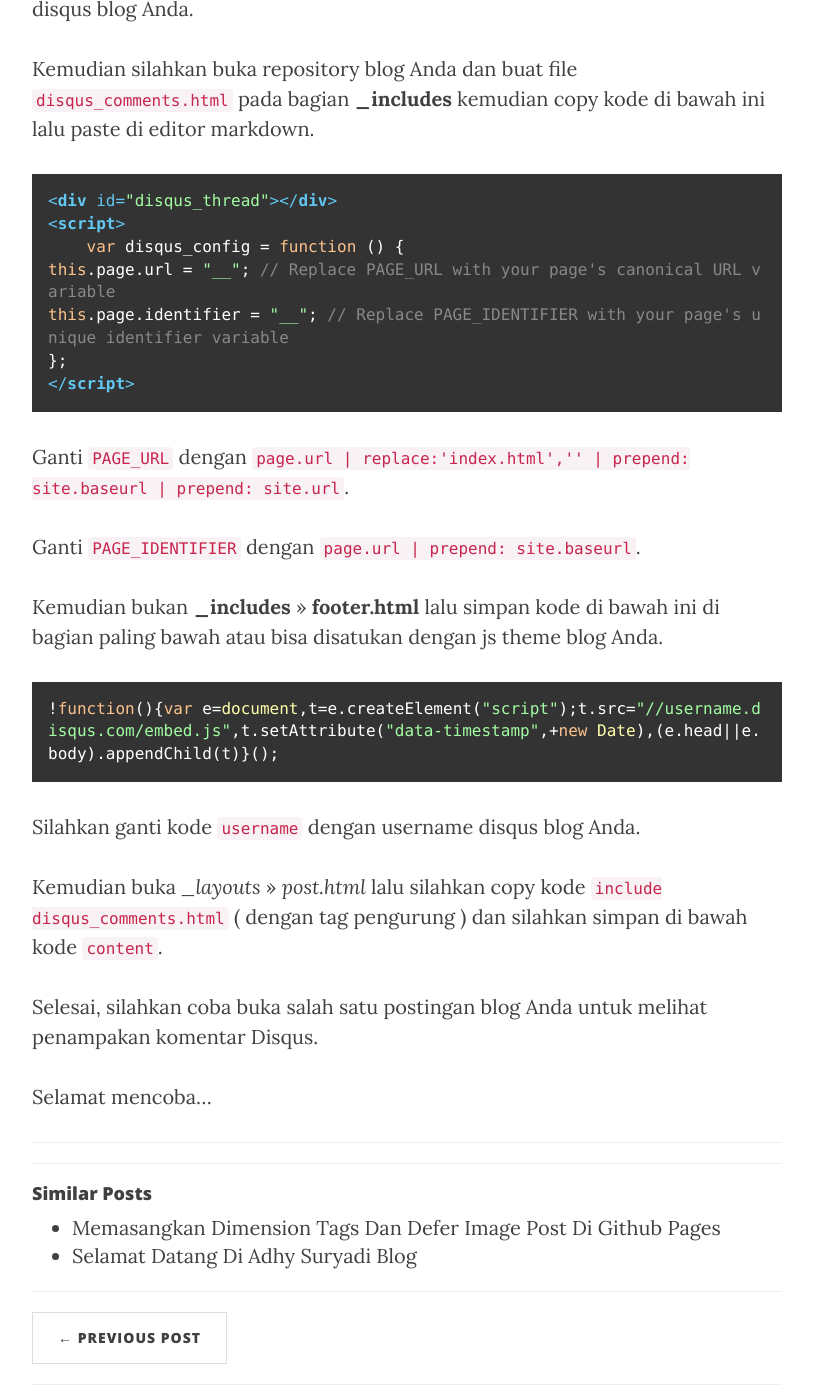
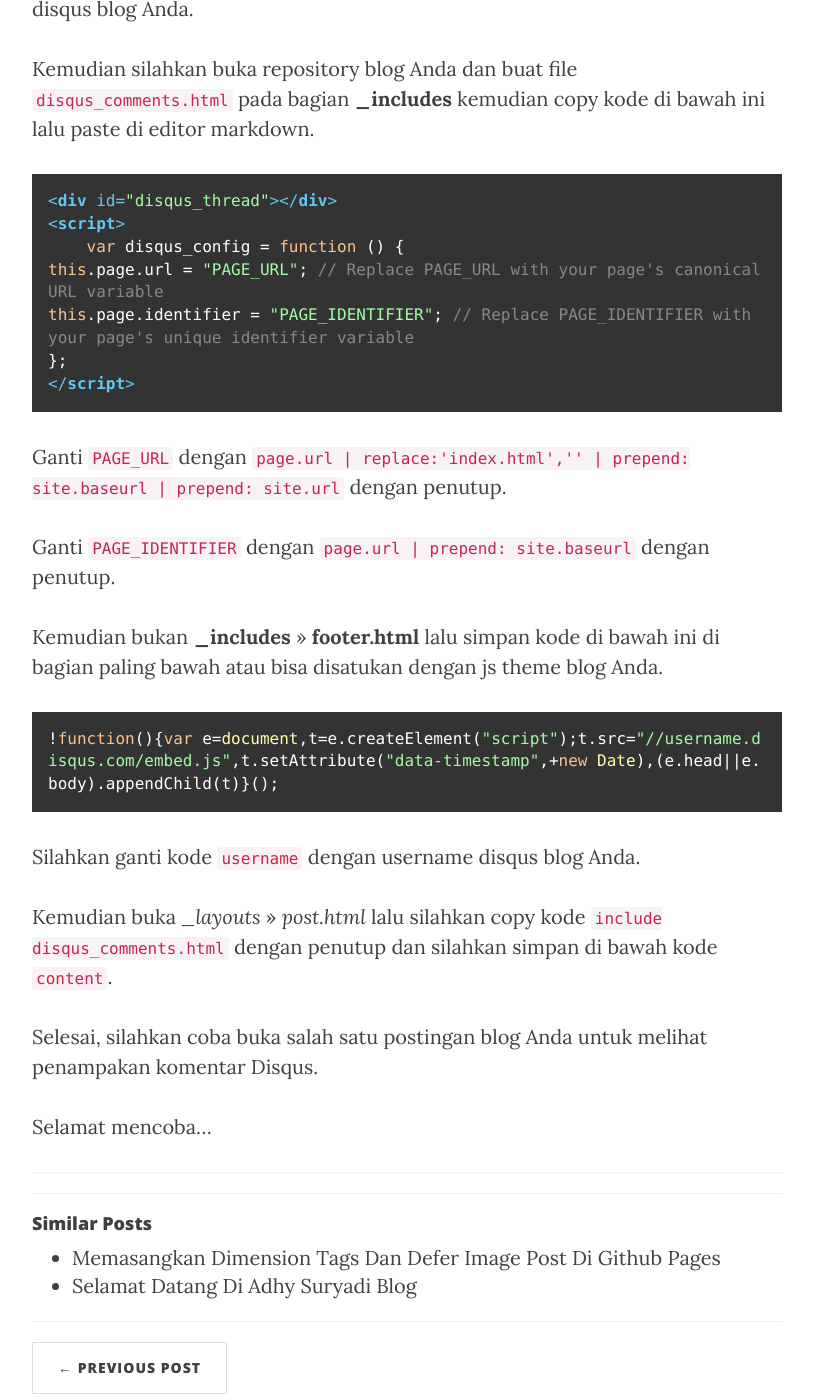
Before and after one commit to KompiAjaib/kompiajaib.github.io, a Jekyll site: the page built from _posts/2016-06-01-memasang-komentar-disqus-pada-github-pages.markdown, in a window 1280 px wide and 1400 px high, scrolled down 988 px. Shown: the whole window, without its empty margins (233-1046 px from the left). Built offline with Jekyll 4.4.1, drawn with Linux system fonts in a browser that asks for light colours; nearby versions of some CDN libraries; comment, search, counter and statistics services are not loaded.

Commit message:
Update 2016-06-01-memasang-komentar-disqus-pada-github-pages.markdown

````diff
--- a/_posts/2016-06-01-memasang-komentar-disqus-pada-github-pages.markdown
+++ b/_posts/2016-06-01-memasang-komentar-disqus-pada-github-pages.markdown
@@ -24,14 +24,14 @@ Kemudian silahkan buka repository blog Anda dan buat file `disqus_comments.html`
 <div id="disqus_thread"></div>
 <script>
     var disqus_config = function () {
-this.page.url = "_{{_"PAGE_URL"_}}_"; // Replace PAGE_URL with your page's canonical URL variable
-this.page.identifier = "_{{_"PAGE_IDENTIFIER"_}}_"; // Replace PAGE_IDENTIFIER with your page's unique identifier variable
+this.page.url = "PAGE_URL"; // Replace PAGE_URL with your page's canonical URL variable
+this.page.identifier = "PAGE_IDENTIFIER"; // Replace PAGE_IDENTIFIER with your page's unique identifier variable
 };
 </script>
 ```
-Ganti `PAGE_URL` dengan `page.url | replace:'index.html','' | prepend: site.baseurl | prepend: site.url`.
+Ganti `PAGE_URL` dengan `page.url | replace:'index.html','' | prepend: site.baseurl | prepend: site.url` dengan penutup.
 
-Ganti `PAGE_IDENTIFIER` dengan `page.url | prepend: site.baseurl`.
+Ganti `PAGE_IDENTIFIER` dengan `page.url | prepend: site.baseurl` dengan penutup.
 
 Kemudian bukan **_includes** >> **footer.html** lalu simpan kode di bawah ini di bagian paling bawah atau bisa disatukan dengan js theme blog Anda.
 
@@ -41,7 +41,7 @@ Kemudian bukan **_includes** >> **footer.html** lalu simpan kode di bawah ini di
 
 Silahkan ganti kode `username` dengan username disqus blog Anda.
 
-Kemudian buka *_layouts* >> *post.html* lalu silahkan copy kode `include disqus_comments.html` ( dengan tag pengurung ) dan silahkan simpan di bawah kode `content`.
+Kemudian buka *_layouts* >> *post.html* lalu silahkan copy kode `include disqus_comments.html` dengan penutup dan silahkan simpan di bawah kode `content`.
 
 Selesai, silahkan coba buka salah satu postingan blog Anda untuk melihat penampakan komentar Disqus.
 
````
